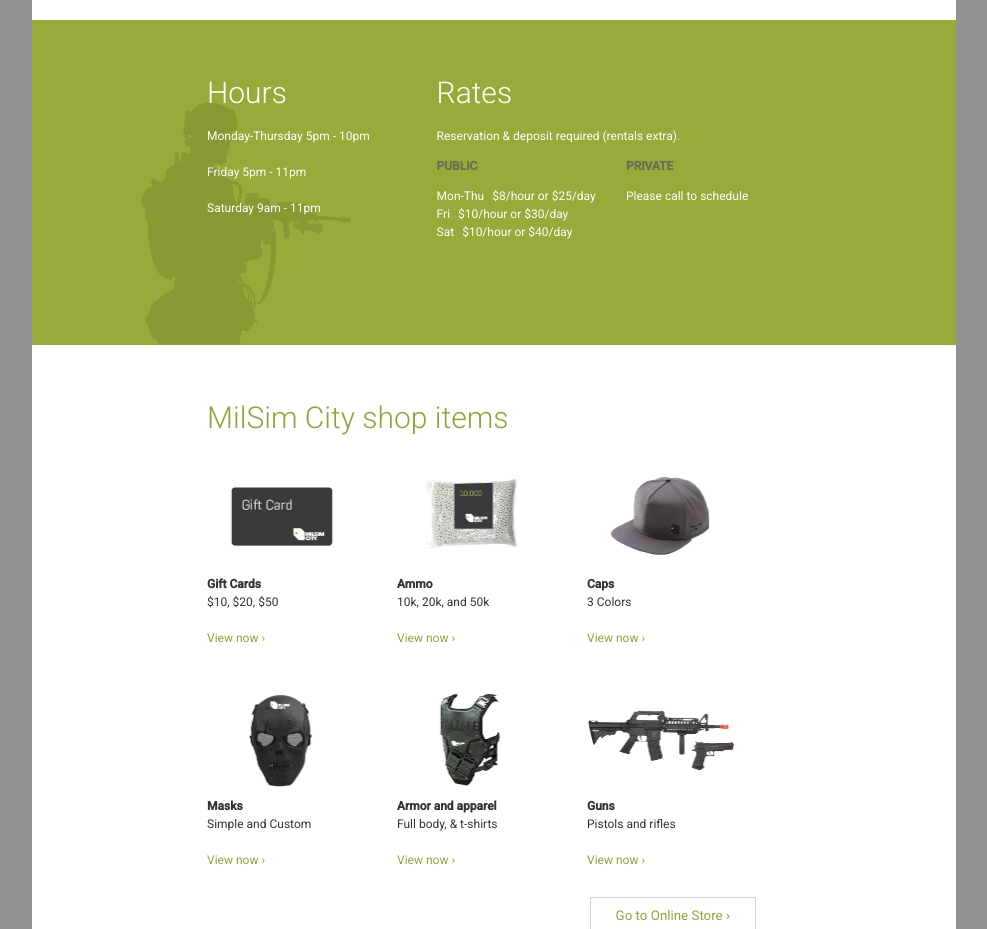
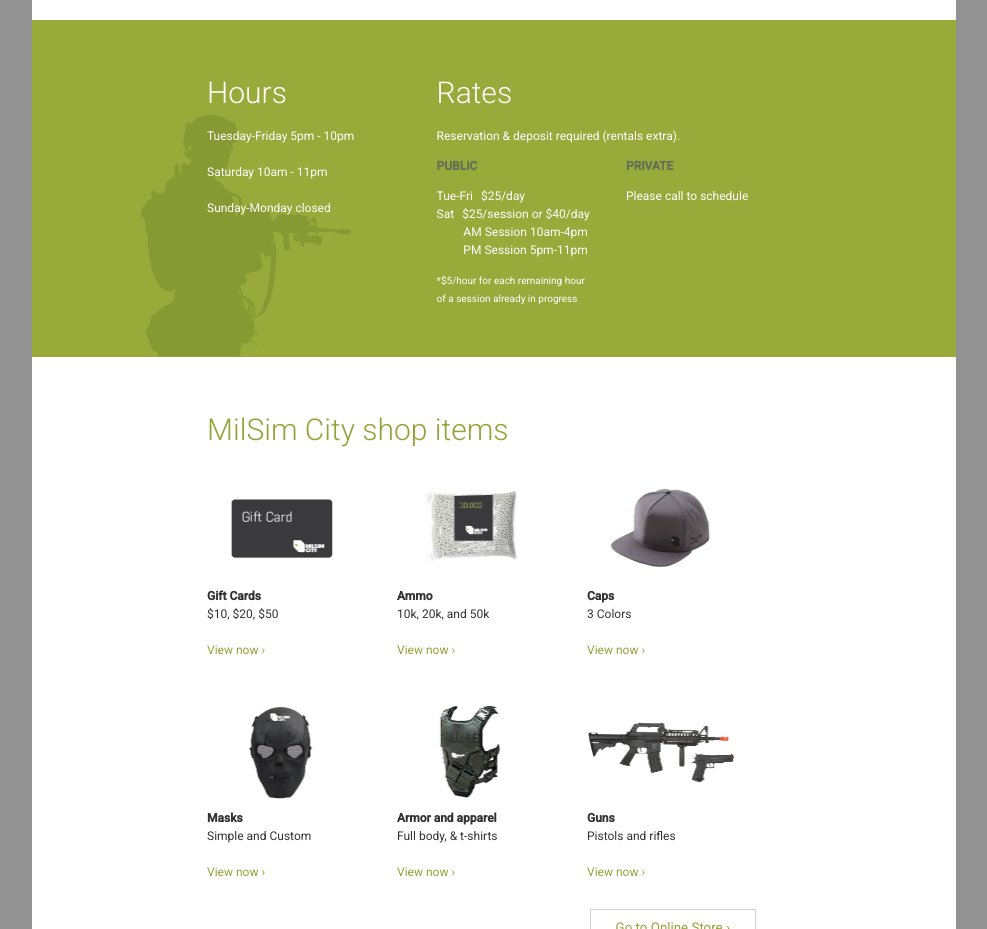
Before and after one commit to mzabriskie/milsimcity.com, a website: page index.html in a window 1280 px wide. Shown: the part 940-1869 px from the top of the page, without its empty margins (146-1133 px from the left). Drawn offline with Linux system fonts and the light colour scheme.

Commit message:
Updating hours of operation

```diff
--- a/index.html
+++ b/index.html
@@ -74,9 +74,9 @@
         <div class="col col-short">
           <h2>Hours</h2>
           <p>
-            <span>Monday-Thursday 5pm - 10pm</span><br/><br/>
-            <span>Friday 5pm - 11pm</span><br/><br/>
-            <span>Saturday 9am - 11pm</span>
+            <span>Tuesday-Friday 5pm - 10pm</span><br/><br/>
+            <span>Saturday 10am - 11pm</span><br/><br/>
+            <span>Sunday-Monday closed</span>
           </p>
         </div>
         <div class="col col-gutter">&nbsp;</div>
@@ -88,13 +88,18 @@
           <div class="col col-half">
             <strong>PUBLIC</strong>
             <dl>
-              <dt>Mon-Thu</dt>
-              <dd>$8/hour or $25/day</dd>
-              <dt>Fri</dt>
-              <dd>$10/hour or $30/day</dd>
+              <dt>Tue-Fri</dt>
+              <dd>$25/day</dd>
               <dt>Sat</dt>
-              <dd>$10/hour or $40/day</dd>
+              <dd>
+                $25/session or $40/day<br/>
+                &nbsp;&nbsp;&nbsp;&nbsp;&nbsp;&nbsp;&nbsp;&nbsp;
+                AM Session 10am-4pm<br/>
+                &nbsp;&nbsp;&nbsp;&nbsp;&nbsp;&nbsp;&nbsp;&nbsp;
+                PM Session 5pm-11pm
+              </dd>
             </dl>
+            <small>*$5/hour for each remaining hour of a session already in progress</small>
           </div>
           <div class="col col-gutter">&nbsp;</div>
           <div class="col col-half">
```
